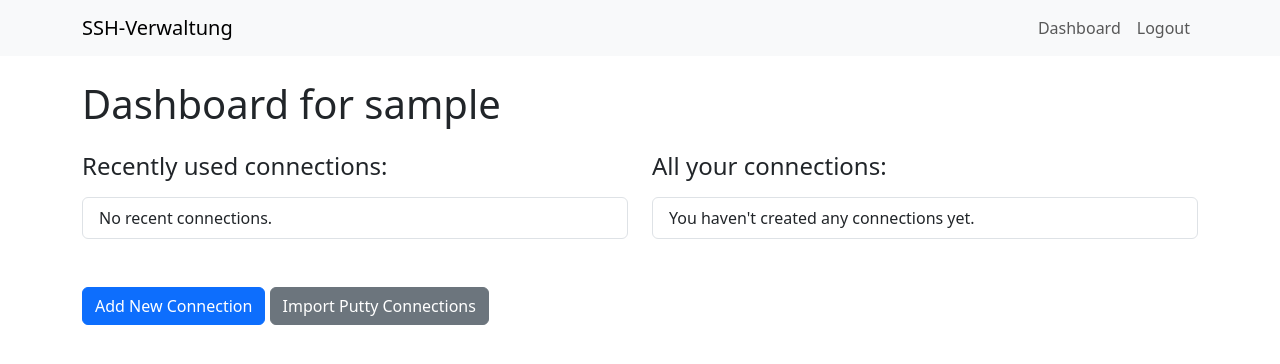
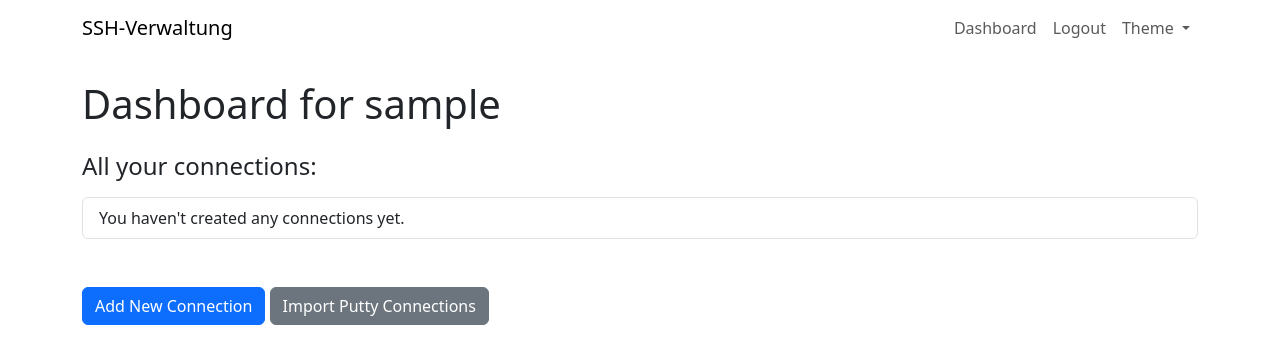
Before and after one commit to jcivitel/django_connect_store, a Django app: page /dashboard/ in a window 1280 px wide. Shown: the top 364 px of the page. Run offline with Django 3.2, Linux system fonts and the light colour scheme; the visitor is signed in with stand-in values (Sample User, id 1); data comes from the database, SQL or seed files in the repository; data that the repository does not hold is empty.

Commit message:
added darkmode

```diff
--- a/django_connect_backend/forms.py
+++ b/django_connect_backend/forms.py
@@ -1,11 +1,12 @@
 from django import forms
+
 from .models import Connection, Proto
 
 
 class ConnectionForm(forms.ModelForm):
     class Meta:
         model = Connection
-        fields = ["hostname", "port", "proto"]
+        fields = ["name", "hostname", "port", "proto"]
         widgets = {"port": forms.NumberInput(attrs={"min": 1, "max": 65535})}
 
     def __init__(self, *args, **kwargs):
--- a/django_connect_backend/templates/base.html
+++ b/django_connect_backend/templates/base.html
@@ -1,15 +1,24 @@
 <!DOCTYPE html>
-<html lang="de">
+<html lang="de" data-bs-theme="light">
 <head>
     <meta charset="UTF-8">
     <meta name="viewport" content="width=device-width, initial-scale=1.0">
-    <title>{% block title %}SSH-Verwaltung{% endblock %}</title>
+    <title>{% block title %}Connect-Store{% endblock %}</title>
     <!-- Bootstrap CSS -->
     <link href="https://cdn.jsdelivr.net/npm/bootstrap@5.3.0-alpha1/dist/css/bootstrap.min.css" rel="stylesheet">
-    {% block extra_css %}{% endblock %}
+    <style>
+        /* Custom styles for dark mode */
+        [data-bs-theme="dark"] {
+            --bs-body-color: #f8f9fa;
+            --bs-body-bg: #212529;
+        }
+    </style>
+    {% block extra_css %}
+
+    {% endblock %}
 </head>
 <body>
-<nav class="navbar navbar-expand-lg navbar-light bg-light">
+<nav class="navbar navbar-expand-lg">
     <div class="container">
         <a class="navbar-brand" href="{% url 'dashboard' %}">SSH-Verwaltung</a>
         <button class="navbar-toggler" type="button" data-bs-toggle="collapse" data-bs-target="#navbarNav">
@@ -29,6 +38,16 @@
                         <a class="nav-link" href="{% url 'login' %}">Login</a>
                     </li>
                 {% endif %}
+                <li class="nav-item dropdown">
+                    <a class="nav-link dropdown-toggle" href="#" id="themeDropdown" role="button" data-bs-toggle="dropdown" aria-expanded="false">
+                        Theme
+                    </a>
+                    <ul class="dropdown-menu" aria-labelledby="themeDropdown">
+                        <li><a class="dropdown-item" href="#" data-theme="light">Light</a></li>
+                        <li><a class="dropdown-item" href="#" data-theme="dark">Dark</a></li>
+                        <li><a class="dropdown-item" href="#" data-theme="auto">Auto</a></li>
+                    </ul>
+                </li>
             </ul>
         </div>
     </div>
@@ -49,6 +68,45 @@
 
 <!-- Bootstrap JS -->
 <script src="https://cdn.jsdelivr.net/npm/bootstrap@5.3.0-alpha1/dist/js/bootstrap.bundle.min.js"></script>
+<script>
+    // Theme functionality
+    const html = document.documentElement;
+    const themeDropdown = document.getElementById('themeDropdown');
+    const themeOptions = document.querySelectorAll('[data-theme]');
+
+    function setTheme(theme) {
+        if (theme === 'auto') {
+            if (window.matchMedia && window.matchMedia('(prefers-color-scheme: dark)').matches) {
+                html.setAttribute('data-bs-theme', 'dark');
+            } else {
+                html.setAttribute('data-bs-theme', 'light');
+            }
+        } else {
+            html.setAttribute('data-bs-theme', theme);
+        }
+        localStorage.setItem('theme', theme);
+    }
+
+    // Check for saved theme preference or use auto
+    const savedTheme = localStorage.getItem('theme') || 'auto';
+    setTheme(savedTheme);
+
+    // Listen for changes in system color scheme
+    window.matchMedia('(prefers-color-scheme: dark)').addEventListener('change', () => {
+        if (localStorage.getItem('theme') === 'auto') {
+            setTheme('auto');
+        }
+    });
+
+    // Theme option click event
+    themeOptions.forEach(option => {
+        option.addEventListener('click', (e) => {
+            e.preventDefault();
+            const theme = e.target.getAttribute('data-theme');
+            setTheme(theme);
+        });
+    });
+</script>
 {% block extra_js %}{% endblock %}
 </body>
 </html>
--- a/django_connect_backend/templates/dashboard.html
+++ b/django_connect_backend/templates/dashboard.html
@@ -6,23 +6,7 @@
 <h1 class="mb-4">Dashboard for {{ user.username }}</h1>
 
 <div class="row">
-    <div class="col-md-6">
-        <h2 class="h4 mb-3">Recently used connections:</h2>
-        <ul class="list-group mb-4">
-        {% for connection in recent_connections %}
-            <li class="list-group-item d-flex justify-content-between align-items-center">
-                <a href="{{ connection.get_connection_url }}" class="text-decoration-none">{{ connection }}</a>
-                <div>
-                    <a href="{% url 'edit_connection' connection.connid %}" class="btn btn-sm btn-outline-primary">Edit</a>
-                </div>
-            </li>
-        {% empty %}
-            <li class="list-group-item">No recent connections.</li>
-        {% endfor %}
-        </ul>
-    </div>
-
-    <div class="col-md-6">
+    <div class="col-md-12">
         <h2 class="h4 mb-3">All your connections:</h2>
         <ul class="list-group mb-4">
         {% for connection in all_connections %}
```
Also changed, not shown: django_connect_backend/templates/connect.html (deleted, +0 -11 lines).
